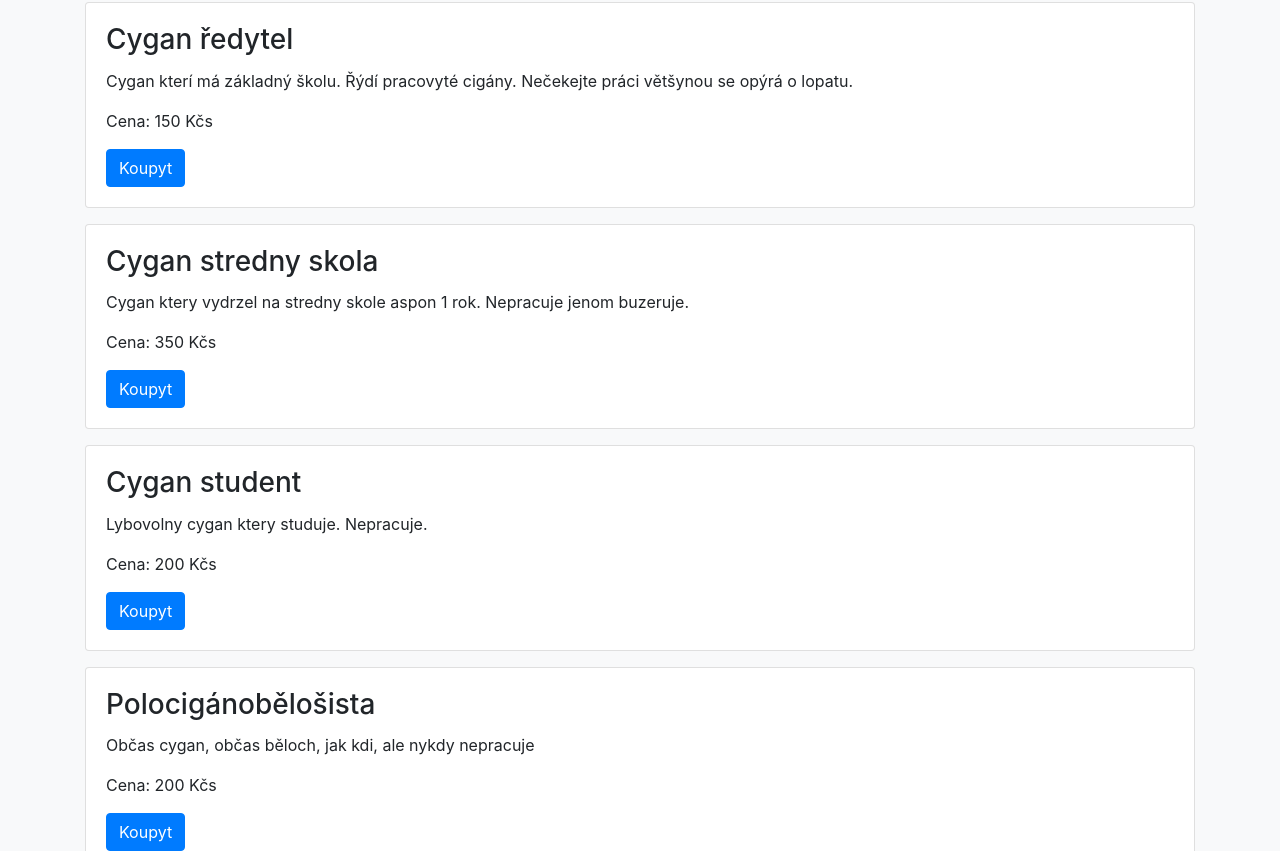
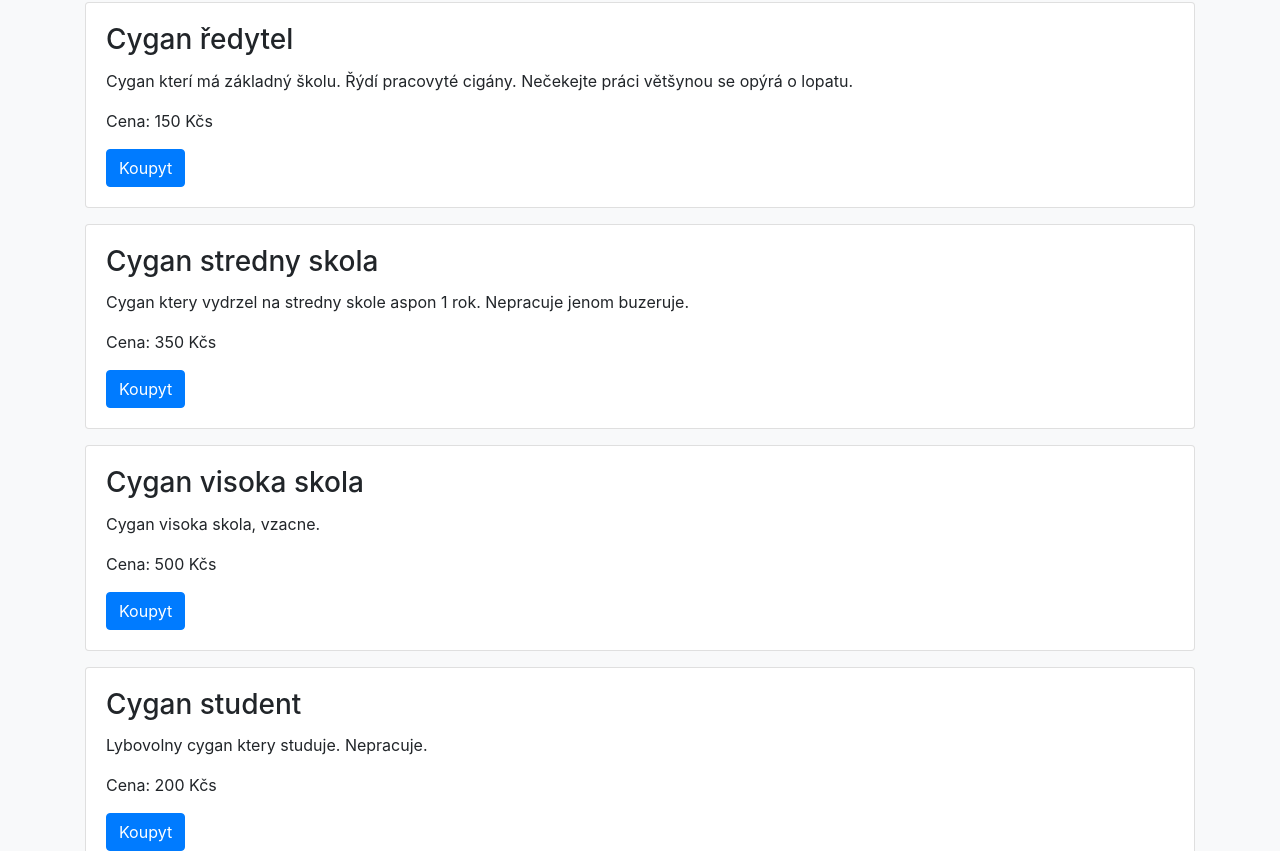
Before and after one commit to kralicekgamer/cygani_website, a plain HTML site: page index.html in a window 1280 px wide. Shown: the part 445-1296 px from the top of the page. Drawn offline with nearby package versions, Linux system fonts and the light colour scheme.

Commit message:
Aded vysoka skola

```diff
--- a/index.html
+++ b/index.html
@@ -39,6 +39,14 @@
                     <h3 class="card-title">Cygan stredny skola</h3>
                     <p class="card-text">Cygan ktery vydrzel na stredny skole aspon 1 rok. Nepracuje jenom buzeruje.</p>
                     <p>Cena: 350 Kčs</p>
+                    <a href="#" class="btn btn-primary">Koupyt</a>
+                </div>
+            </div>
+            <div class="card mb-3">
+                <div class="card-body">
+                    <h3 class="card-title">Cygan visoka skola</h3>
+                    <p class="card-text">Cygan visoka skola, vzacne.</p>
+                    <p>Cena: 500 Kčs</p>
                     <a href="#" class="btn btn-primary">Koupyt</a>
                 </div>
             </div>
```
